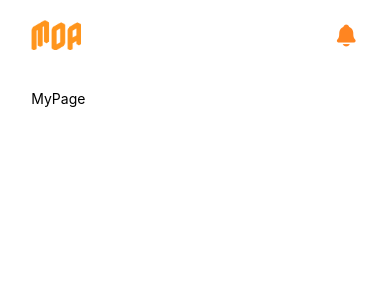
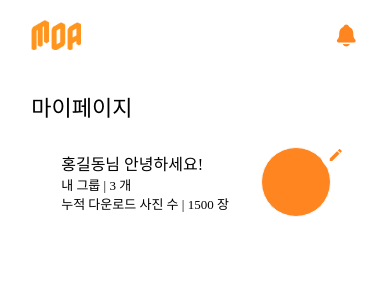
Before and after one commit to yelim99/MOA, a React Native app in the folder moa/: screen /MyPageStack in a window 390 px wide. Shown: the top 282 px of the page. Built offline with nearby package versions, Linux system fonts and the light colour scheme.

Commit message:
:art:[Design] #S11P31A602-263 #in-progress 마이페이지 내 정보 view UI 구현

```diff
--- a/moa/src/screens/MyPage.tsx
+++ b/moa/src/screens/MyPage.tsx
@@ -1,12 +1,108 @@
 import {View, Text} from 'react-native';
 import React from 'react';
 import ScreenContainer from '../components/common/ScreenContainer';
+import styled, {css, useTheme, DefaultTheme} from 'styled-components/native';
+import {IconButton} from '../components/common/button/IconButton';
+import StyleSheet from 'styled-components/dist/sheet';
+interface TextProps {
+  variant: 'title' | 'subtitle' | 'body';
+}
 
-const MyPage = () => {
+const MyInfo = styled.View`
+  border-radius: 15px;
+  elevation: 2;
+  height: 100px;
+  background-color: ${(props) => props.theme.colors.white};
+  margin: 10px 0;
+  padding: 30px;
+  flex-direction: row;
+  align-items: center;
+  justify-content: space-between;
+`;
+
+const TextInfo = styled.View`
+  flex-direction: column;
+  width: 200px;
+  color: ${(props) => props.theme.colors.black};
+`;
+
+const Texts = styled.Text<TextProps>`
+  ${({variant, theme}) => {
+    switch (variant) {
+      case 'title':
+        return css`
+          font-size: 22px;
+          font-family: ${theme.fontFamily.SCDream8};
+        `;
+      case 'subtitle':
+        return css`
+          font-size: 16px;
+          font-family: ${theme.fontFamily.SCDream6};
+        `;
+      case 'body':
+      default:
+        return css`
+          font-size: 13px;
+          font-family: ${theme.fontFamily.SCDream4};
+        `;
+    }
+  }}
+`;
+const IconButtonStyled = styled.View`
+  position: absolute;
+  top: 8px;
+  right: 8px;
+`;
+
+const MyProfile = styled.Image`
+  border-radius: 50px;
+  border: 1px solid ${(props) => props.theme.colors.lightgray};
+  width: 70px;
+  height: 70px;
+  background-color: ${(props) => props.theme.colors.maindarkorange};
+`;
+
+const MyPage = (props: {theme: any}) => {
+  const DummyData = [
+    {
+      name: '홍길동',
+      group: 3, // 내 그룹
+      totalDownloads: 1500, // 누적 다운로드 수
+    },
+    {
+      name: '이영희',
+      group: 5, // 내 그룹
+      totalDownloads: 2300, // 누적 다운로드 수
+    },
+    {
+      name: '김철수',
+      group: 1, // 내 그룹
+      totalDownloads: 500, // 누적 다운로드 수
+    },
+  ];
+  const theme = useTheme();
   return (
     <ScreenContainer>
       <View>
-        <Text>MyPage</Text>
+        <Texts variant="title">마이페이지</Texts>
+        <MyInfo>
+          <TextInfo>
+            <Texts variant="subtitle">{DummyData[0].name}님 안녕하세요!</Texts>
+            <Texts variant="body">내 그룹 | {DummyData[0].group} 개</Texts>
+            <Texts variant="body">
+              누적 다운로드 사진 수 | {DummyData[0].totalDownloads} 장
+            </Texts>
+          </TextInfo>
+          <MyProfile src="/"></MyProfile>
+          <IconButtonStyled>
+            <IconButton
+              backcolor="white"
+              iconName="edit"
+              iconSet="Material"
+              onPress={() => console.log('편집 아이콘 버튼 눌렀음')}
+            ></IconButton>
+          </IconButtonStyled>
+        </MyInfo>
       </View>
     </ScreenContainer>
   );
```
